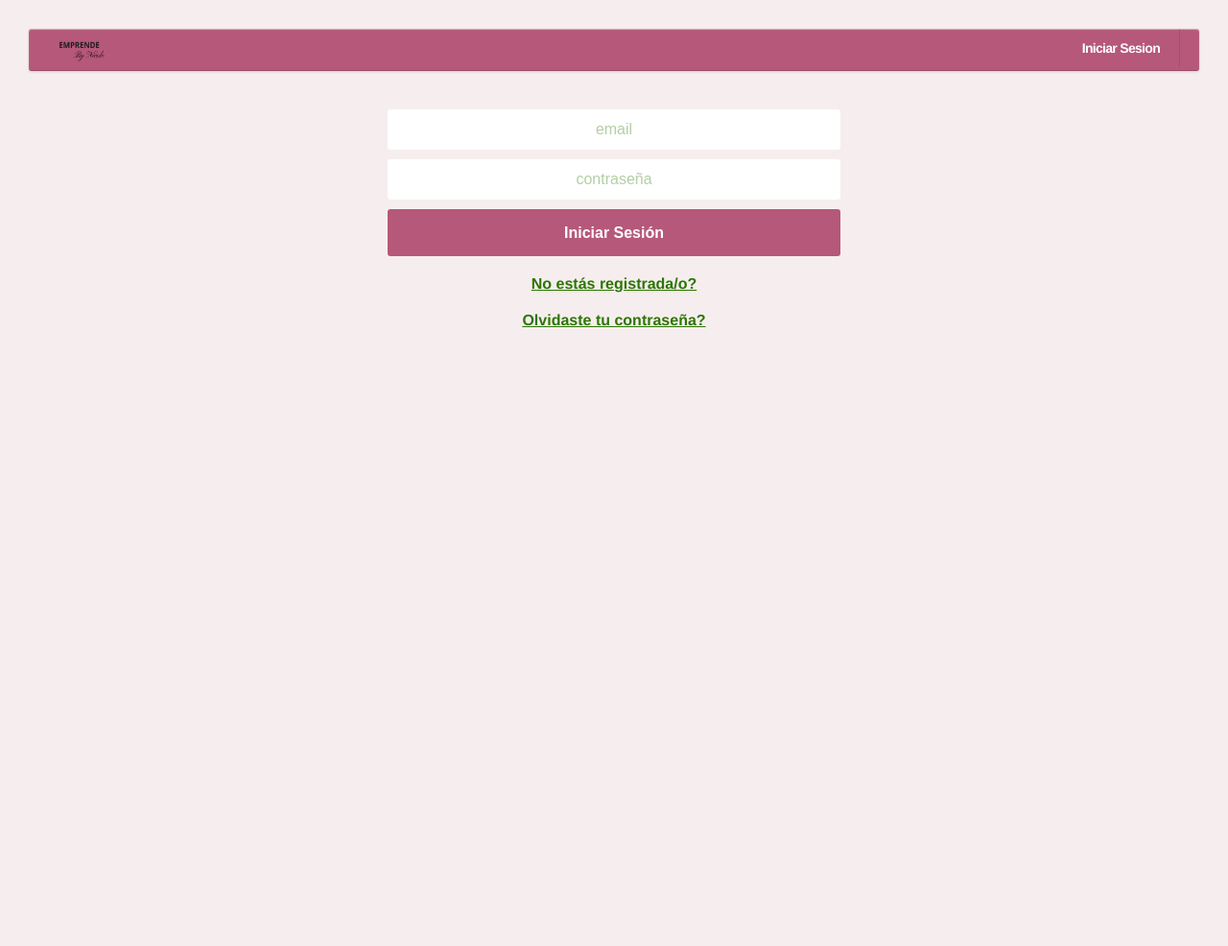
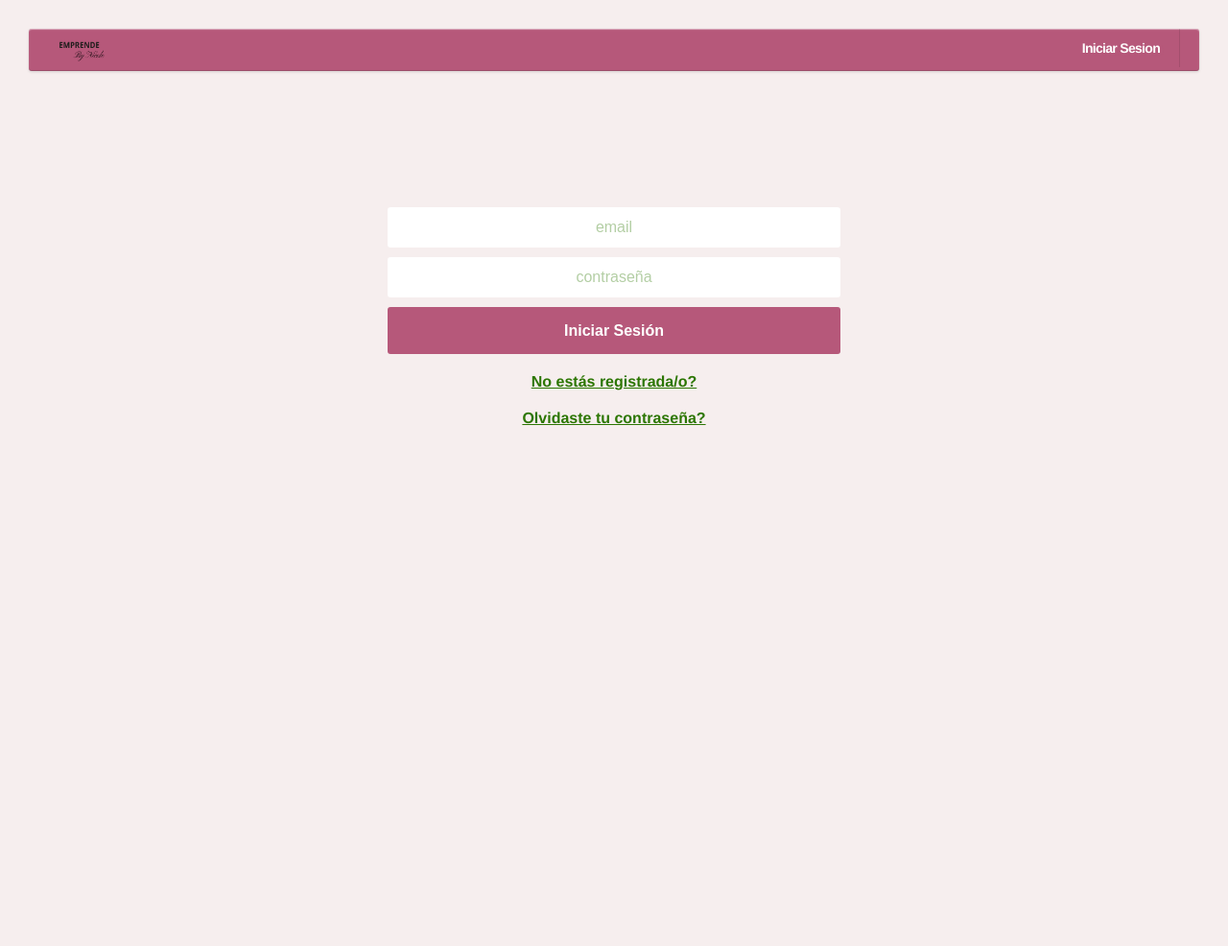
Before and after one commit to JorgeRodriguez21/emprende, a Python web app: template application/templates/login.html in a window 1280 px wide. Shown: the whole page at 96% size. Before the commit the page ends 341 px from the top, so only its background shows below. Run offline with Jinja, Linux system fonts and the light colour scheme; the template is opened without the code that fills it, so the values that code supplies are empty.

Commit message:
Arregla errores en el menu y en la pagina de productos

```diff
--- a/application/templates/client_product_list.html
+++ b/application/templates/client_product_list.html
@@ -2,7 +2,7 @@
 <html>
 <link rel="stylesheet" href="../static/styles/client_product_list.css" type="text/css">
 <link rel="stylesheet" href="../static/styles/selector.css" type="text/css">
-<link href="http://maxcdn.bootstrapcdn.com/font-awesome/4.1.0/css/font-awesome.min.css" rel="stylesheet">
+<link href="//maxcdn.bootstrapcdn.com/font-awesome/4.2.0/css/font-awesome.min.css" rel="stylesheet">
 <link rel="stylesheet" href="../static/styles/menu.css" type="text/css">
 <script src="../static/styles/jquery-3.4.1.min.js"></script>
 <script src="../static/styles/client_product_list.js" type="text/javascript"></script>
--- a/application/templates/login.html
+++ b/application/templates/login.html
@@ -1,9 +1,9 @@
-<link rel="stylesheet" href="../static/styles/login.css" type="text/css">
+<link rel="stylesheet" href="/static/styles/login.css" type="text/css">
 <script src="../static/styles/jquery-3.4.1.min.js"></script>
-<link rel="stylesheet" href="../static/styles/menu.css" type="text/css">
+<link rel="stylesheet" href="/static/styles/menu.css" type="text/css">
 <form action="/login" method="POST">
     {% include 'menu.html' %}
-    <div class="login">
+    <div class="login" style="margin-top: 10%">
         <div class="login-screen">
             <div class="login-form">
                 <div class="control-group">
```
